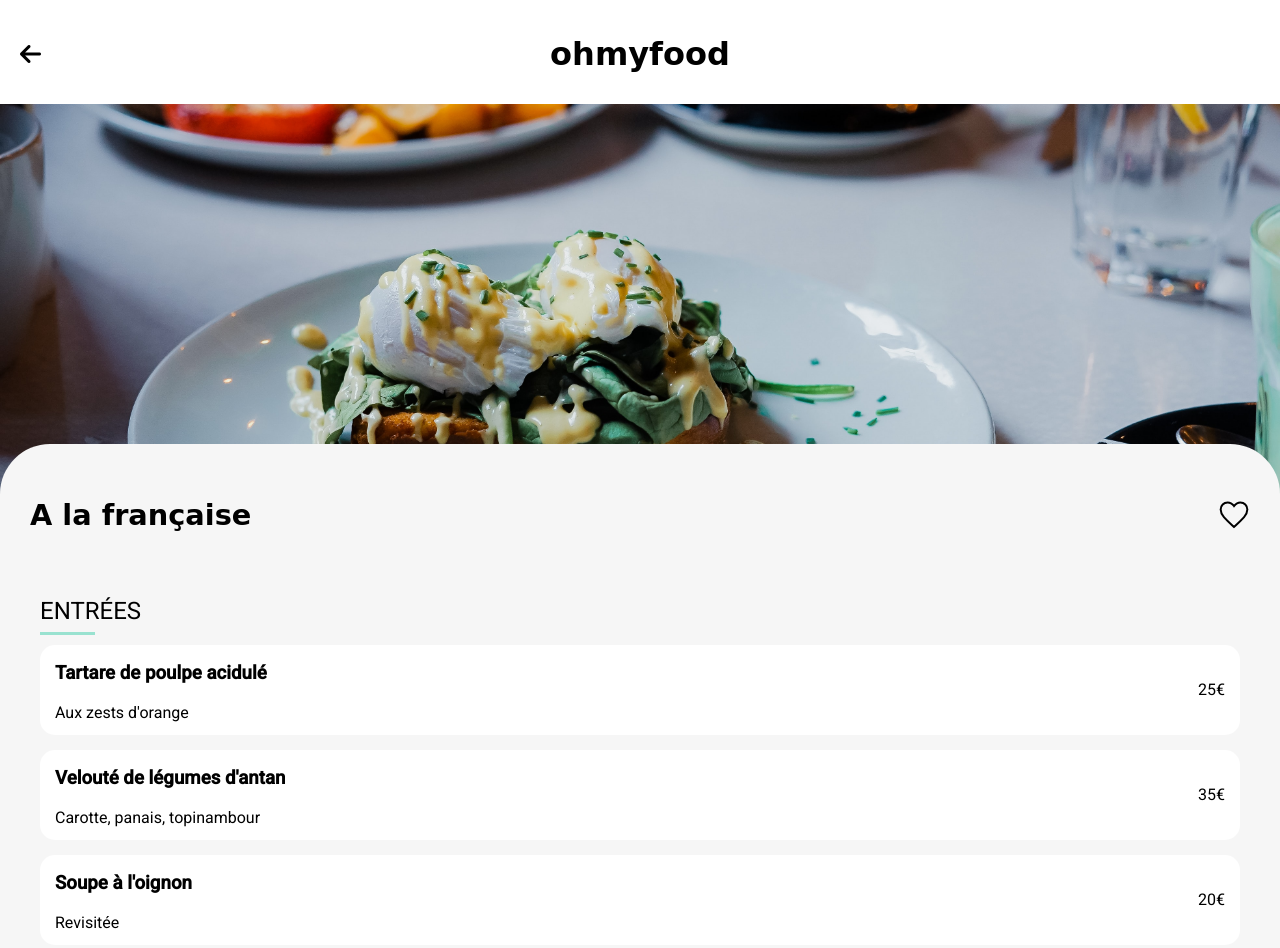
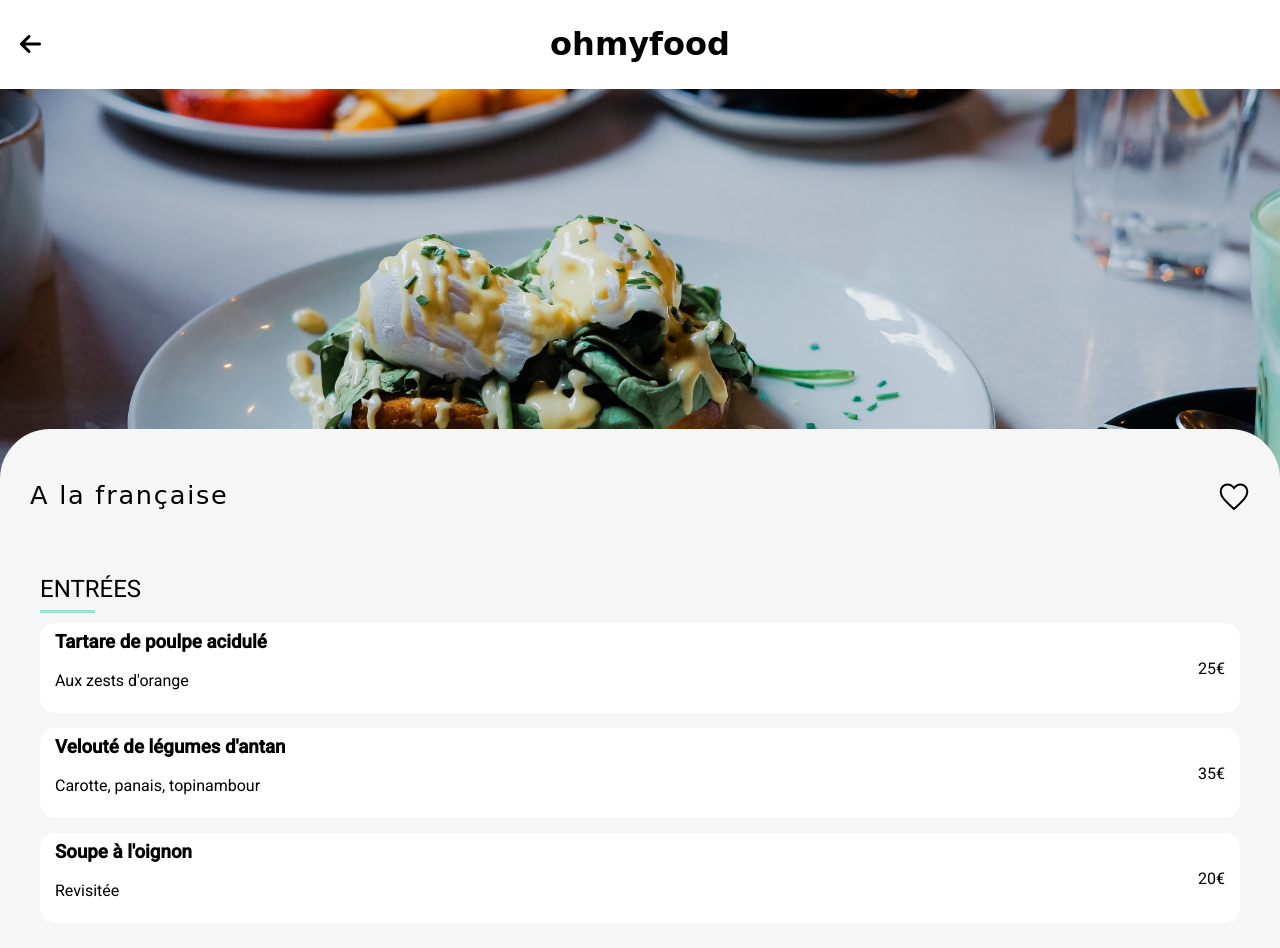
Before and after one commit to Pterygoidien/OhMyFood-HTML-SCSS-Sketches, a website: page dist/restaurant-1.html in a window 1280 px wide. Shown: the top 948 px of the page. Drawn offline with Linux system fonts and the light colour scheme; a web font is replaced by a local one.

Commit message:
final commit

```diff
--- a/src/scss/base/_typography.scss
+++ b/src/scss/base/_typography.scss
@@ -30,7 +30,9 @@ h3 {
 }
 .font--title {
   font-family: $fontFamily__title;
-  font-size: 1.8rem;
+  font-size: 1.6rem;
+  letter-spacing: 0.11rem;
+  font-weight: 500;
 }
 .text-center {
   text-align: center;
--- a/src/scss/layout/_header.scss
+++ b/src/scss/layout/_header.scss
@@ -3,7 +3,7 @@ $arrowSize: 24px;
   @include flex(row);
   align-items: center;
   justify-content: space-between;
-  padding: 25px 20px 20px 20px;
+  padding: 15px 20px 15px 20px;
   box-shadow: rgba(0, 0, 0, 0.19) 0px 15px 20px, rgba(0, 0, 0, 0.23) 0px 6px 6px;
 }
 .header__left,
```
Also changed, not shown: dist/css/minified/main.min.css, dist/css/minified/restaurant.min.css, 1 other file.
